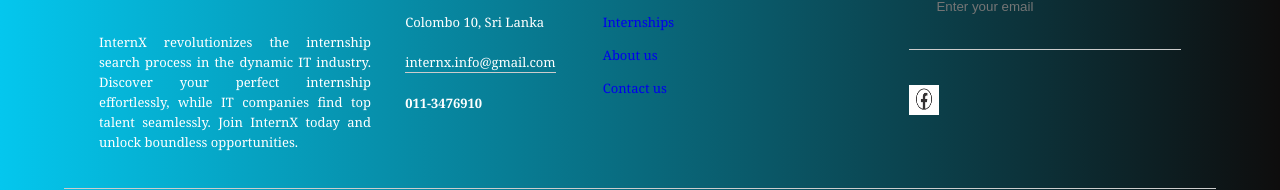
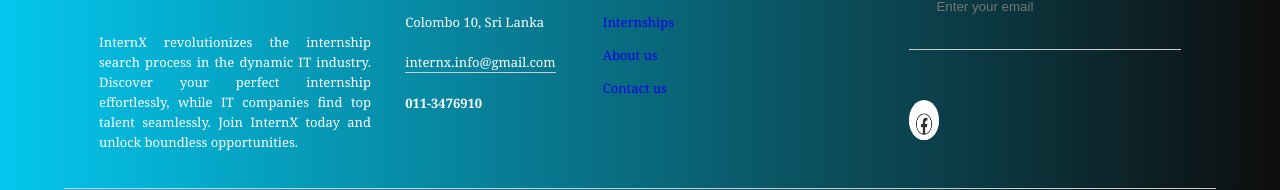
Before and after one commit to KushaRa/InternX_Front, a React (Create React App) app in the folder skillsync/: page / in a window 1280 px wide. Shown: the part 999-1189 px from the top of the page. Built offline with nearby package versions, Linux system fonts and the light colour scheme.

Commit message:
changed some css styles in the footer

```diff
--- a/skillsync/src/components/Footer/footer.css
+++ b/skillsync/src/components/Footer/footer.css
@@ -154,6 +154,19 @@ hr{
     cursor: pointer;
     margin-top: -1000px;
     padding-top: 10px;
+    border-radius: 50%;
+    background-color: white;
+    /* padding-top: 50px; */
+    margin-top: -10px;
+    margin-top: 10px;
+    text-align: center;
+    line-height: 40px;
+    display: flex;
+    align-items: center;
+    justify-content: center;
+    font-size: 200px;
+
+
 }
 
 @keyframes moving{
```
